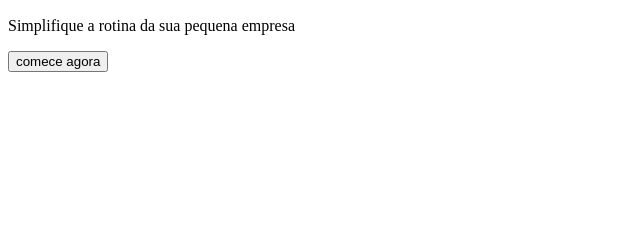
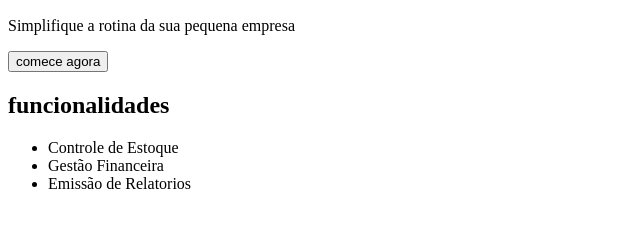
Before and after one commit to leonardodionisio-jpg/devsolutions, a plain HTML site: page index.html in a window 1280 px wide. Shown: the part 50-278 px from the top of the page, without its empty margins (0-640 px from the left). Drawn offline with Linux system fonts and the light colour scheme.

Commit message:
funções

```diff
--- a/index.html
+++ b/index.html
@@ -11,5 +11,13 @@
         <p>Simplifique a rotina da sua pequena empresa</p>
         <button>comece agora</button>
     </section>
+    <section class="funcionalidades">
+        <h2>funcionalidades</h2>
+        <ul>
+            <li>Controle de Estoque</li>
+            <li>Gestão Financeira</li>
+            <li>Emissão de Relatorios</li>
+        </ul>
+    </section>
 </body>
 </html>
```
